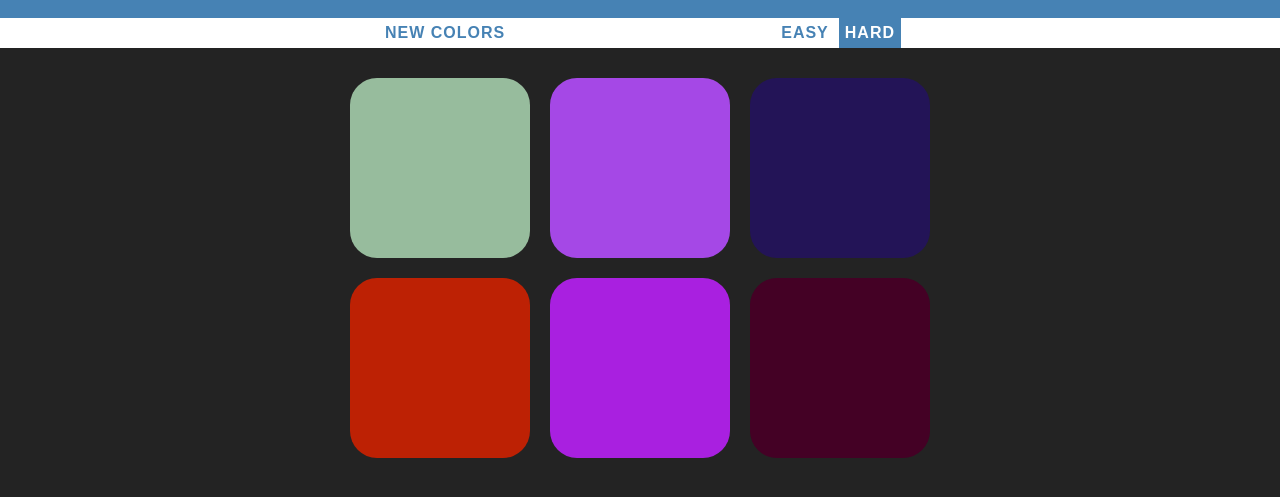
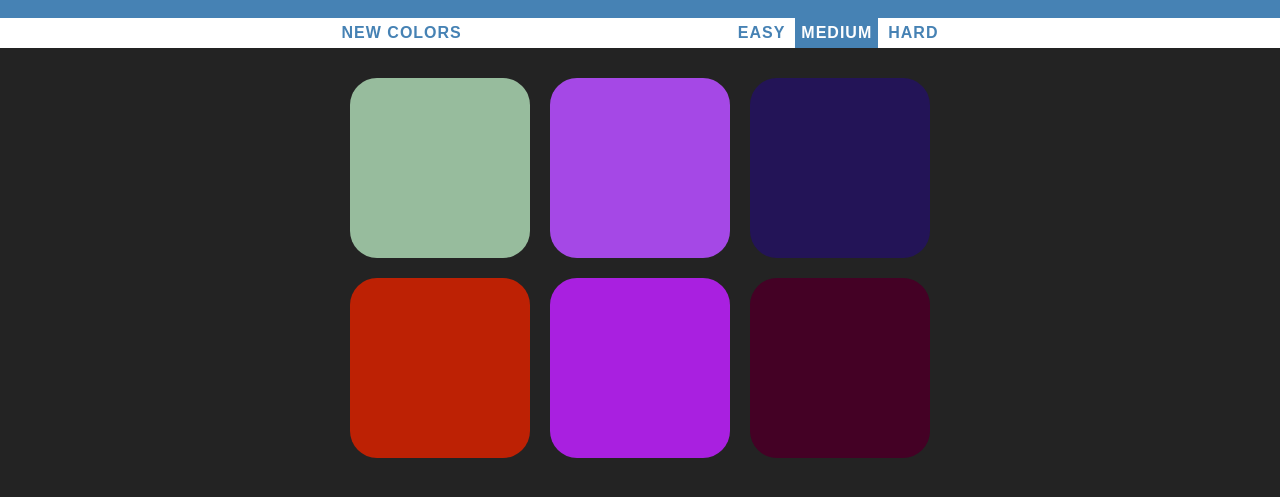
Before and after one commit to iamTetsuShizen/color-guess-game, a plain HTML site: page colorGame.html in a window 1280 px wide. Shown: the part 163-660 px from the top of the page. Drawn offline with Linux system fonts and the light colour scheme.

Commit message:
added difficulty hard, before refactor

```diff
--- a/colorGame.html
+++ b/colorGame.html
@@ -21,11 +21,15 @@
         <span id="message"></span>
 
         <button class="mode">Easy</button>
-        <button  class="mode selected">Hard</button>
+        <button  class="mode selected">Medium</button>
+        <button  class="mode">Hard</button>
     </div>
 
 
         <div id="container">
+            <div class="square"></div>
+            <div class="square"></div>
+            <div class="square"></div>
             <div class="square"></div>
             <div class="square"></div>
             <div class="square"></div>
--- a/colorGame.js
+++ b/colorGame.js
@@ -64,7 +64,13 @@ function setUpModeButtons() {
 
             //figure out how many squares to show using ternary operator (condición ? expr1 : expr2)
             // same as doing an if else statement.
-            this.textContent === "Easy" ? numSquares = 3: numSquares = 6;
+            if(this.textContent === "Easy") {
+                numSquares = 3;
+            } else if (this.textContent === "Medium"){
+                numSquares = 6;
+            } else {
+                numSquares = 9;
+            }
 
             Game();
         });
```
